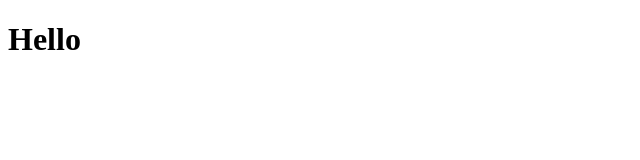
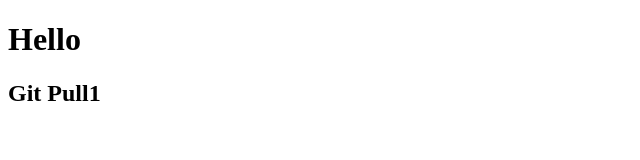
Before and after one commit to mohitgonukkad/test, a plain HTML site: page index.html in a window 1280 px wide. Shown: the whole page, without its empty margins (0-640 px from the left). Drawn offline with Linux system fonts and the light colour scheme.

Commit message:
Update index.html

```diff
--- a/index.html
+++ b/index.html
@@ -7,5 +7,6 @@
 </head>
 <body>
     <h1>Hello</h1>
+    <h2>Git Pull1</h2>
 </body>
 </html>
```
